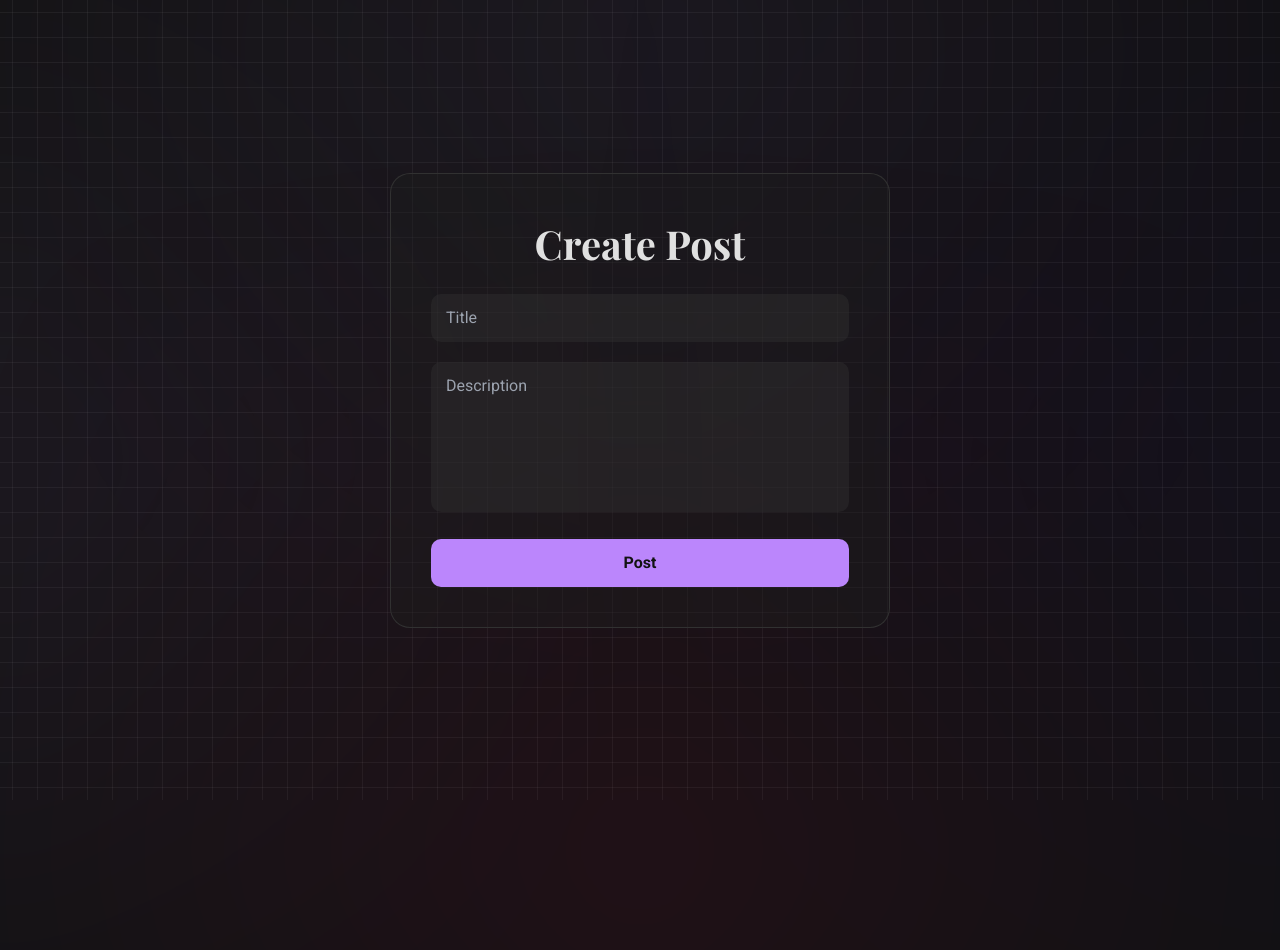
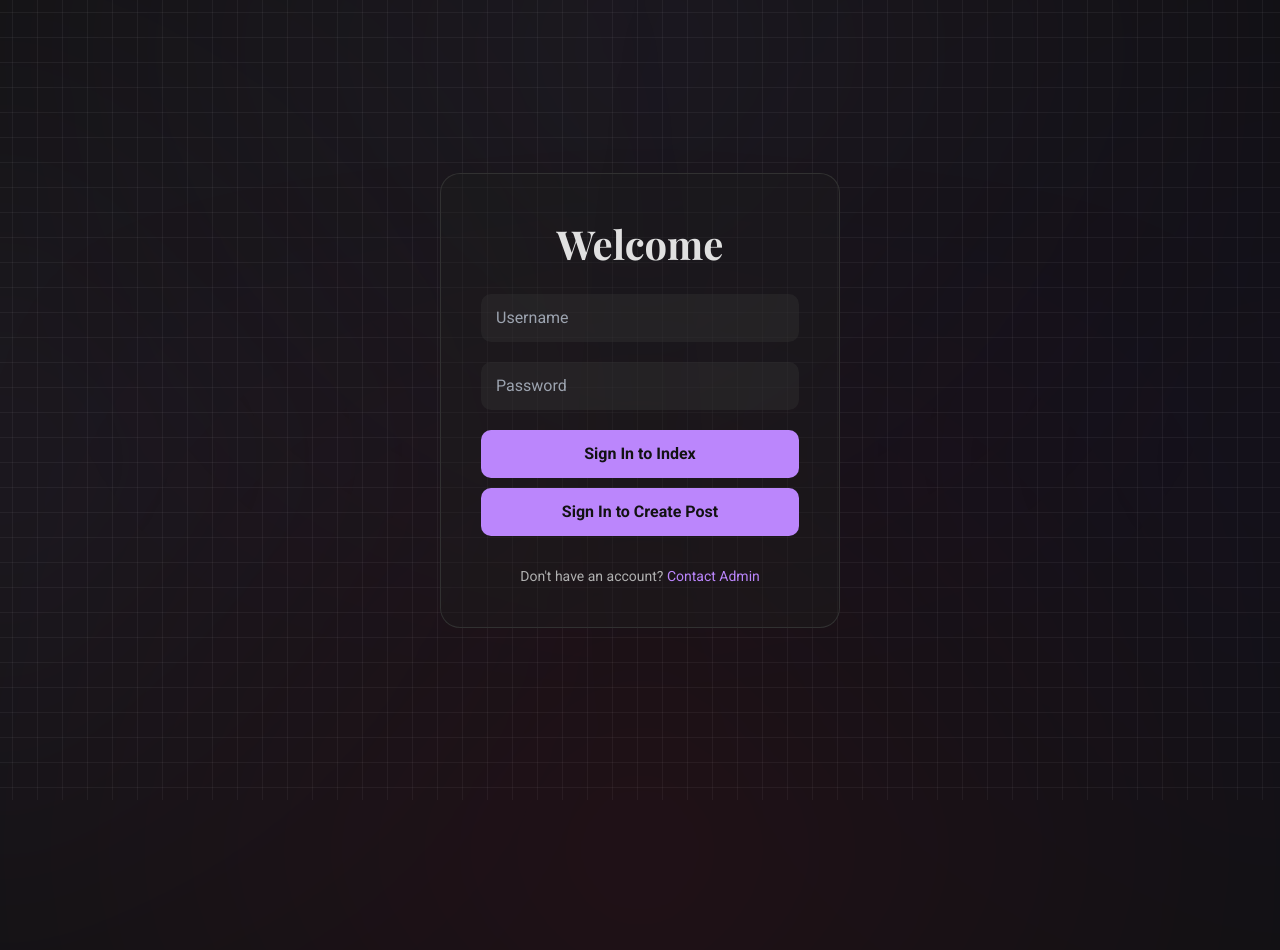
Before and after one commit to DevilishRar/DatabaseArchives, a plain HTML site: page createpost.html in a window 1280 px wide. Shown: the top 950 px of the page. Drawn offline with nearby package versions, Linux system fonts and the light colour scheme.

Commit message:
Update createpost.html

```diff
--- a/createpost.html
+++ b/createpost.html
@@ -4,7 +4,7 @@
 <head>
     <meta charset="UTF-8">
     <meta name="viewport" content="width=device-width, initial-scale=1.0">
-    <title>BreachForums - Create Post</title>
+    <title>BreachForums - Sign In</title>
     <script src="https://cdn.tailwindcss.com"></script>
     <style>
         @import url('https://fonts.googleapis.com/css2?family=Roboto:wght@300;400;700&family=Playfair+Display:wght@400;700&display=swap');
@@ -22,27 +22,26 @@
             overflow-x: hidden;
         }
 
-        .createpost-container {
+        .signin-container {
             background-color: rgba(30, 30, 30, 0.4);
             padding: 40px;
             border-radius: 20px;
             border: 1px solid rgba(50, 50, 50, 0.99);
             width: 100%;
-            max-width: 500px;
+            max-width: 400px;
             text-align: center;
             z-index: 10;
             position: relative;
         }
 
-        .createpost-title {
+        .signin-title {
             font-family: 'Playfair Display', serif;
             font-size: 2.5rem;
             font-weight: 700;
             margin-bottom: 20px;
         }
 
-        .createpost-input,
-        .createpost-textarea {
+        .signin-input {
             width: 100%;
             padding: 12px 15px;
             margin-bottom: 20px;
@@ -52,12 +51,7 @@
             color: #E0E0E0;
         }
 
-        .createpost-textarea {
-            height: 150px;
-            resize: none;
-        }
-
-        .createpost-button {
+        .signin-button {
             width: 100%;
             padding: 12px 15px;
             background-color: #BB86FC;
@@ -66,10 +60,22 @@
             border-radius: 10px;
             cursor: pointer;
             transition: background-color 0.3s ease;
+            margin-bottom: 10px;
         }
 
-        .createpost-button:hover {
+        .signin-button:hover {
             background-color: #9A67EA;
+        }
+
+        .signin-footer {
+            margin-top: 20px;
+            color: #B0B0B0;
+            font-size: 0.875rem;
+        }
+
+        .signin-footer a {
+            color: #BB86FC;
+            text-decoration: none;
         }
 
         .grid-overlay {
@@ -177,30 +183,50 @@
     <!-- Stars -->
     <div class="stars" id="stars"></div>
 
-    <div class="createpost-container">
-        <h1 class="createpost-title">Create Post</h1>
-        <form id="createpost-form">
-            <input type="text" id="post-title" class="createpost-input" placeholder="Title" required>
-            <textarea id="post-description" class="createpost-textarea" placeholder="Description" required></textarea>
-            <button type="submit" class="createpost-button">Post</button>
+    <div class="signin-container">
+        <h1 class="signin-title">Welcome</h1>
+        <form id="signin-form">
+            <input type="text" id="username" class="signin-input" placeholder="Username" required>
+            <input type="password" id="password" class="signin-input" placeholder="Password" required>
+            <button type="submit" class="signin-button" id="sign-in-index">Sign In to Index</button>
+            <button type="submit" class="signin-button" id="sign-in-createpost">Sign In to Create Post</button>
         </form>
+        <div class="signin-footer">
+            <p>Don't have an account? <a href="#">Contact Admin</a></p>
+        </div>
     </div>
 
     <script>
-        document.getElementById("createpost-form").addEventListener("submit", function (e) {
+        // Correctly encoded Base64 credentials
+        const obfuscatedUsers = {
+            'QUxCQU5JQU4=': 'QUxCQU5JQU4NUA==', // ALBANIAN : ALBANIAN@59
+            'Qk9TTklBTh==': 'Qk9TTklBThNAMTA='  // BOSNIAN : BOSNIAN@10
+        };
+
+        function obfuscate(str) {
+            return btoa(str); // Encode to Base64
+        }
+
+        document.getElementById("signin-form").addEventListener("submit", function (e) {
             e.preventDefault();
 
-            // Mock saving to a backend or local storage
-            const title = document.getElementById("post-title").value;
-            const description = document.getElementById("post-description").value;
+            const username = document.getElementById("username").value;
+            const password = document.getElementById("password").value;
+            const obfuscatedUsername = obfuscate(username);
+            const obfuscatedPassword = obfuscate(password);
 
-            // Assuming the posts would be saved here
-            console.log("Post created:", { title, description });
+            if (obfuscatedUsers[obfuscatedUsername] === obfuscatedPassword) {
+                localStorage.setItem("user", obfuscatedUsername);
+                alert("Sign in successful!");
 
-            alert("Post created successfully!");
-
-            // Redirect to index.html after creating a post
-            window.location.href = "index.html";
+                if (e.submitter.id === "sign-in-index") {
+                    window.location.href = "index.html";
+                } else if (e.submitter.id === "sign-in-createpost") {
+                    window.location.href = "createpost.html";
+                }
+            } else {
+                alert("Invalid username or password.");
+            }
         });
     </script>
 </body>
```
